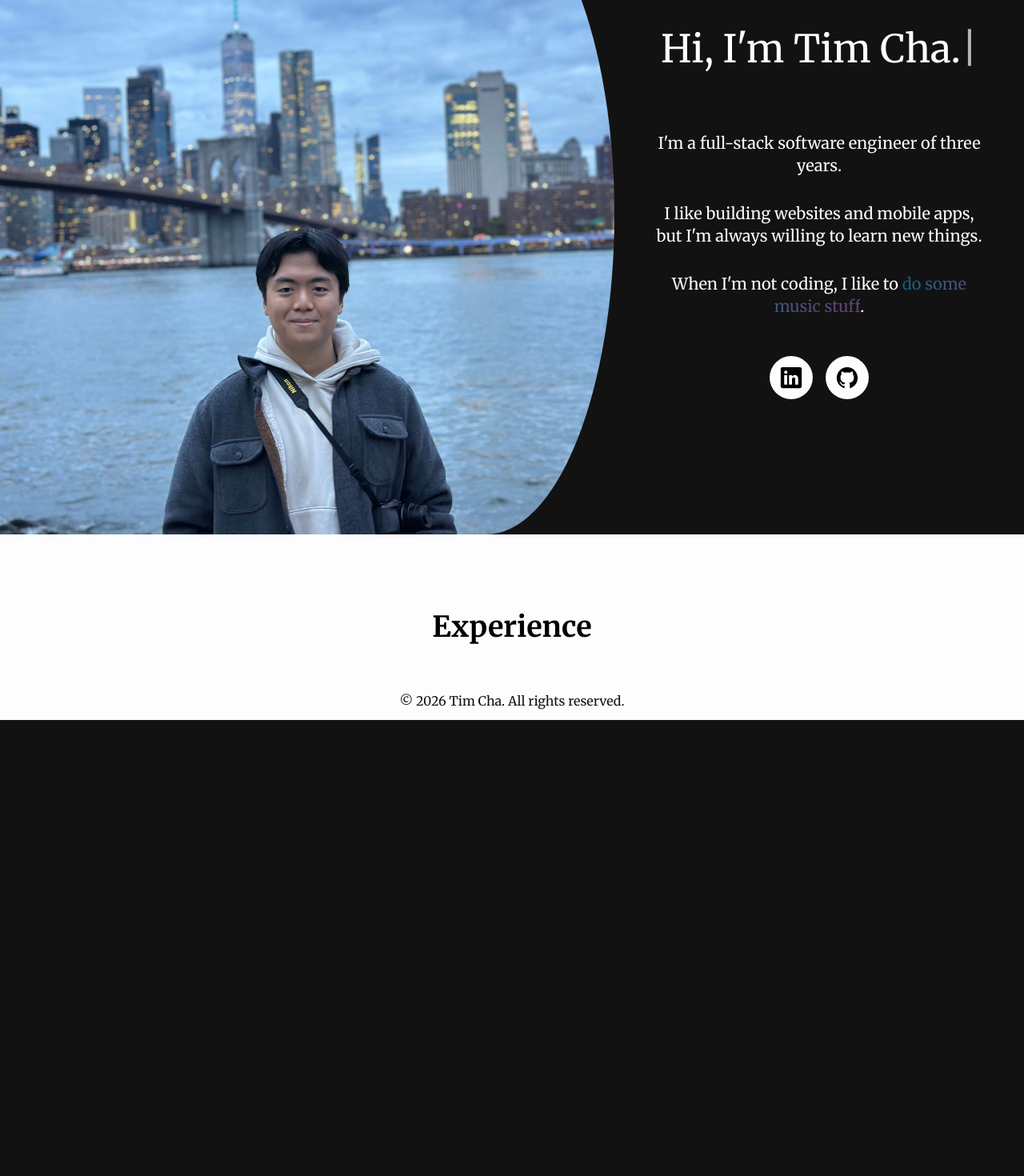
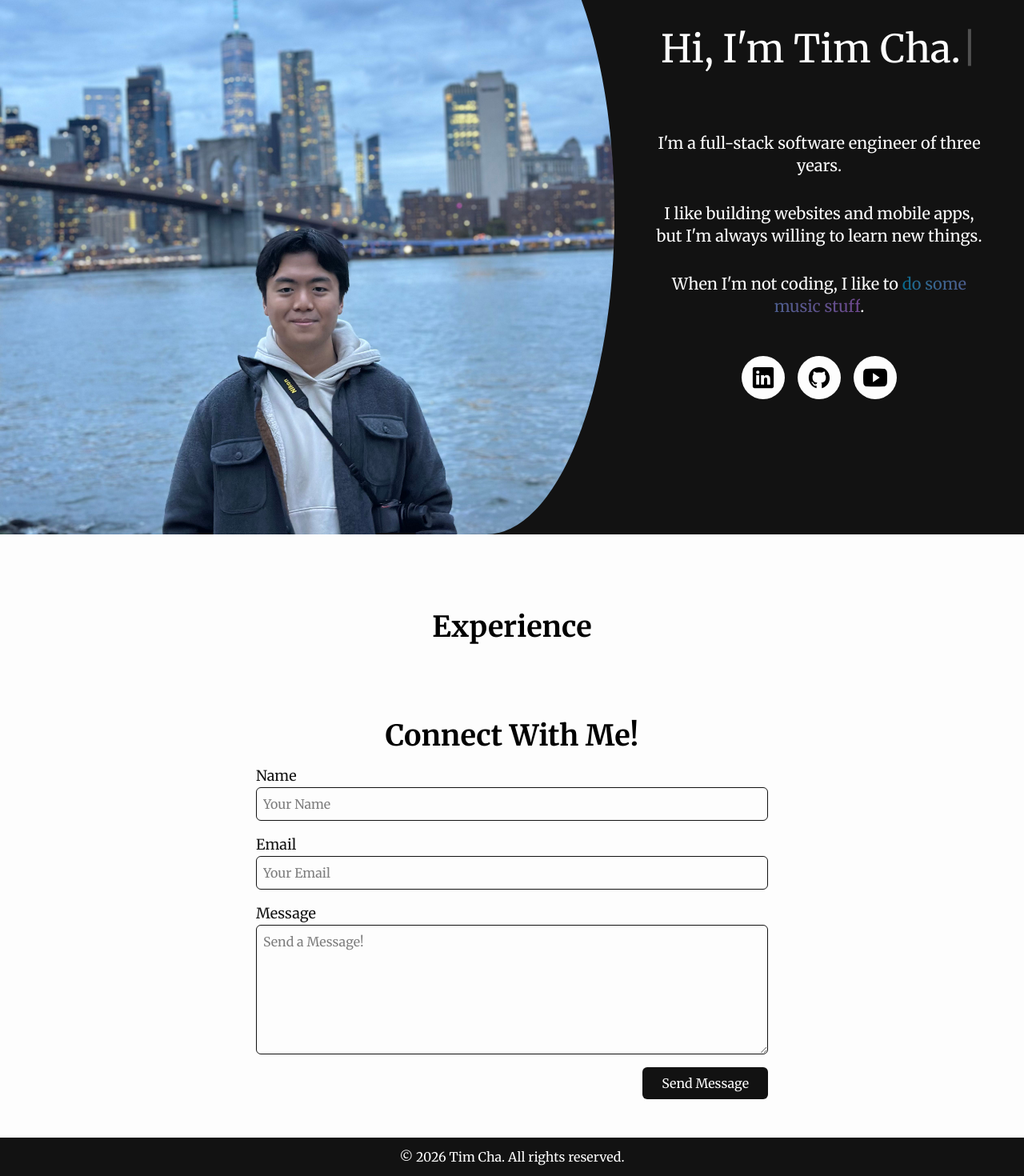
Before and after one commit to bigstarcha/personal-website, a Next.js app: page / in a window 1280 px wide. Shown: the part 132-1602 px from the top of the page at 80% size. Before the commit the page ends 1032 px from the top, so only its background shows below. Built offline with nearby package versions, Linux system fonts and the light colour scheme.

Commit message:
I have a connect section now

```diff
--- /dev/null
+++ b/components/ConnectSection.tsx
@@ -0,0 +1,35 @@
+"use client";
+
+import React from "react";
+import { motion } from "framer-motion";
+
+const INPUT_STYLE = "border-1 border-background p-2 rounded-md";
+
+function ConnectSection() {
+
+    const handleSubmit = () => {
+        // Implement logic to send an email given the following user information.
+    };
+
+  return (
+    <div className="flex flex-col items-center py-12 bg-foreground">
+      <h1 className="font-bold text-4xl mb-4">Connect With Me!</h1>
+      <form className="flex flex-col w-1/2" onSubmit={handleSubmit}>
+        <label className="text-lg text-background" htmlFor="name">Name</label>
+        <input className={INPUT_STYLE} type="text" name="name" placeholder="Your Name" required />
+        <label className="text-lg mt-4 text-background" htmlFor="email">Email</label>
+        <input className={INPUT_STYLE} type="email" name="email" placeholder="Your Email" required />
+        <label className="text-lg mt-4 text-background" htmlFor="message">Message</label>
+        <textarea className={INPUT_STYLE} name="message" placeholder="Send a Message!" required rows={6} />
+        <div className="w-full mt-4 flex flex-row justify-end">
+            <motion.button className="w-max py-2 px-6 rounded-md bg-background text-foreground hover:cursor-pointer" type="submit"
+            initial={{ scale: 1 }}
+            whileHover={{ scale: 1.05 }}
+            >Send Message</motion.button>
+        </div>
+      </form>
+    </div>
+  );
+}
+
+export default ConnectSection;
--- a/components/ExperienceSection.tsx
+++ b/components/ExperienceSection.tsx
@@ -16,4 +16,6 @@ function ExperienceSection() {
   );
 }
 
+// I'm thinking like CV style with resumes and dividers as like gray lines with border-b border-0 border-solid type shit
+
 export default ExperienceSection;
--- a/components/Footer.tsx
+++ b/components/Footer.tsx
@@ -4,8 +4,8 @@ import React from "react";
 
 function Footer() {
   return (
-    <footer className="w-full bg-foreground py-3">
-      <p className="text-background mx-auto text-center text-md">
+    <footer className="w-full bg-background py-3">
+      <p className="text-foreground mx-auto text-center text-md">
         &copy; {new Date().getFullYear()} Tim Cha. All rights reserved.
       </p>
     </footer>
--- a/components/HomePage.tsx
+++ b/components/HomePage.tsx
@@ -4,6 +4,7 @@ import React from "react";
 import Navigation from "./Navigation";
 import IntroSection from "./IntroSection";
 import ExperienceSection from "./ExperienceSection";
+import ConnectSection from "./ConnectSection";
 import Footer from "./Footer";
 
 function HomePage() {
@@ -12,6 +13,7 @@ function HomePage() {
       <Navigation />
       <IntroSection />
       <ExperienceSection />
+      <ConnectSection />
       <Footer />
     </>
   );
--- a/components/SocialAccountButtons.tsx
+++ b/components/SocialAccountButtons.tsx
@@ -2,12 +2,12 @@
 
 import React from "react";
 import { motion } from "framer-motion";
-import { IoLogoLinkedin, IoLogoGithub } from "react-icons/io5";
+import { IoLogoLinkedin, IoLogoGithub, IoLogoYoutube } from "react-icons/io5";
 import Link from "next/link";
 
 function SocialAccountButtons() {
   return (
-    <div className="grid grid-cols-2 gap-4 mt-12">
+    <div className="grid grid-cols-3 gap-4 mt-12">
       <Link
         href="https://www.linkedin.com/in/timothy-cha-447b52192/"
         target="_blank"
@@ -29,6 +29,15 @@ function SocialAccountButtons() {
           <IoLogoGithub size={30} />
         </motion.button>
       </Link>
+      <Link href="https://www.youtube.com/@chath23" target="_blank">
+        <motion.button
+          className="bg-foreground p-3 rounded-full hover:cursor-pointer"
+          initial={{ scale: 1 }}
+          whileHover={{ scale: 1.2 }}
+        >
+          <IoLogoYoutube size={30} />
+        </motion.button>
+      </Link>
     </div>
   );
 }
```
